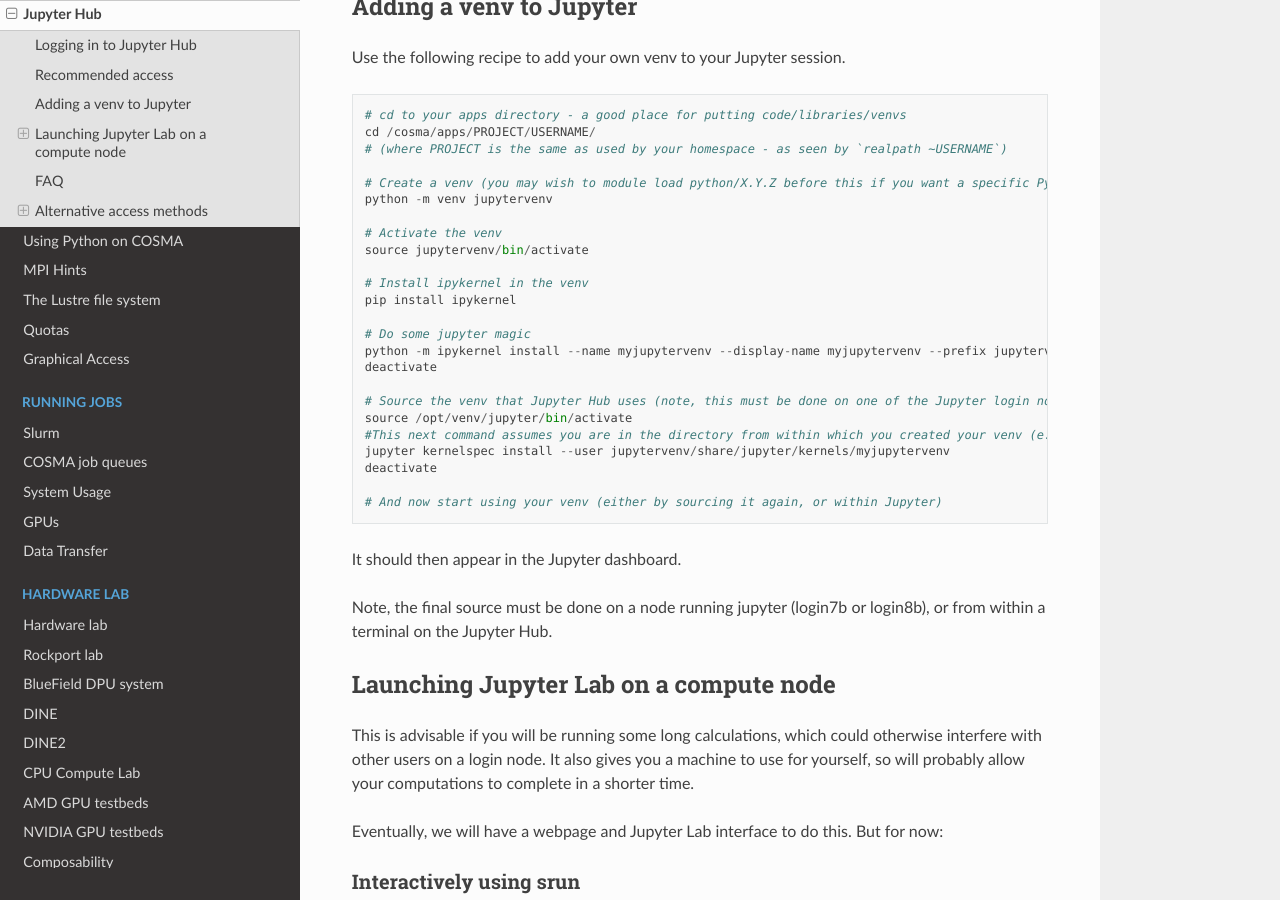
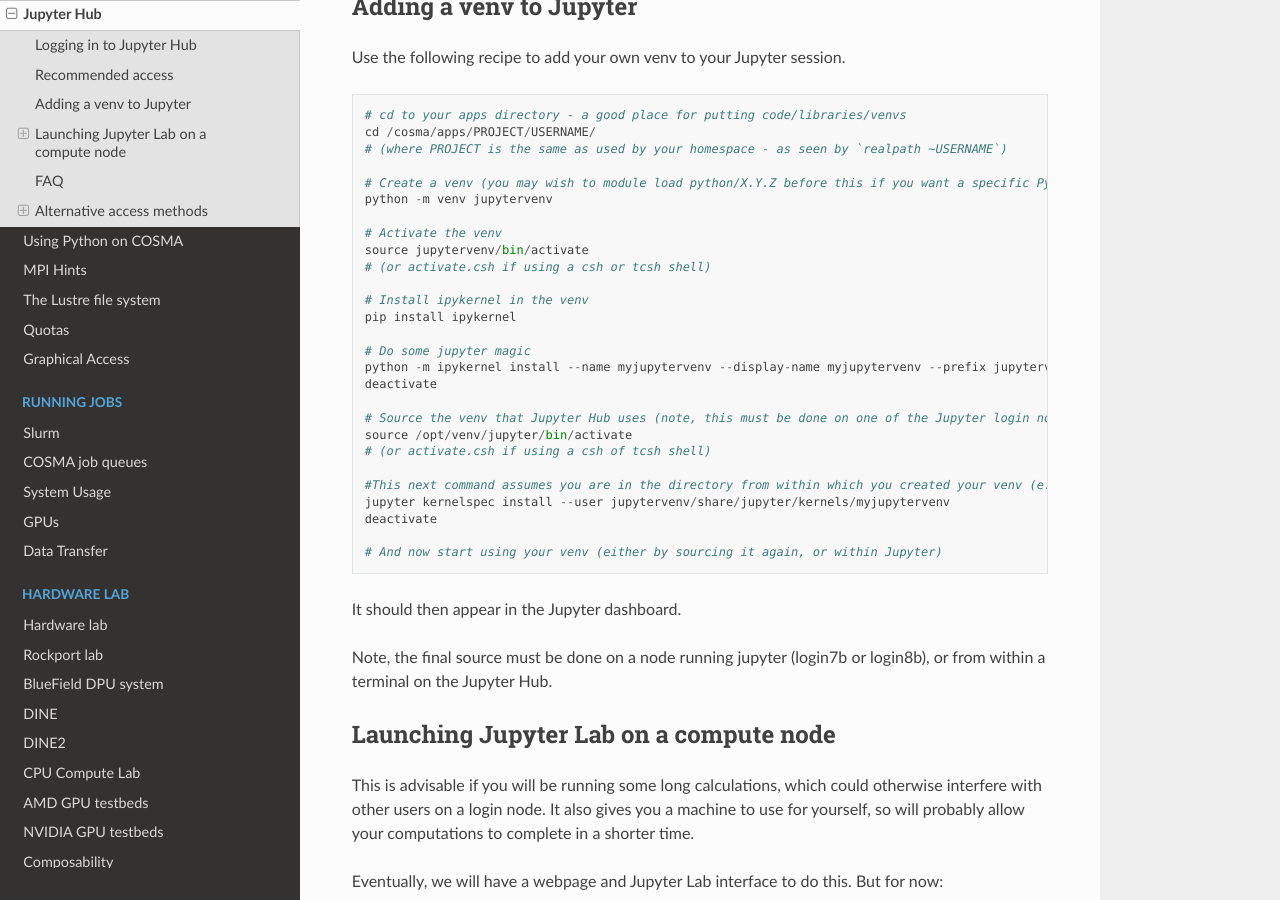
Before and after one commit to agb32/cosmadoc, a Sphinx documentation site: the page built from docs/source/jupyter.md, in a window 1280 px wide and 900 px high, scrolled down 730 px. Built offline with Sphinx 7.4.7 and the Read the Docs theme 2.0.0, drawn with Linux system fonts in a browser that asks for light colours.

Commit message:
added csh info

```diff
--- a/docs/source/jupyter.md
+++ b/docs/source/jupyter.md
@@ -32,6 +32,7 @@
 
 # Activate the venv
 source jupytervenv/bin/activate
+# (or activate.csh if using a csh or tcsh shell)
 
 # Install ipykernel in the venv
 pip install ipykernel
@@ -42,6 +43,8 @@
 
 # Source the venv that Jupyter Hub uses (note, this must be done on one of the Jupyter login nodes - login7b or login8b
 source /opt/venv/jupyter/bin/activate
+# (or activate.csh if using a csh of tcsh shell)
+
 #This next command assumes you are in the directory from within which you created your venv (e.g. /cosma/apps/PROJECT/USER).  If not, use the full path to your venv.
 jupyter kernelspec install --user jupytervenv/share/jupyter/kernels/myjupytervenv
 deactivate
```
Also changed, not shown: docs/source/python.md (+1 -0 lines).
